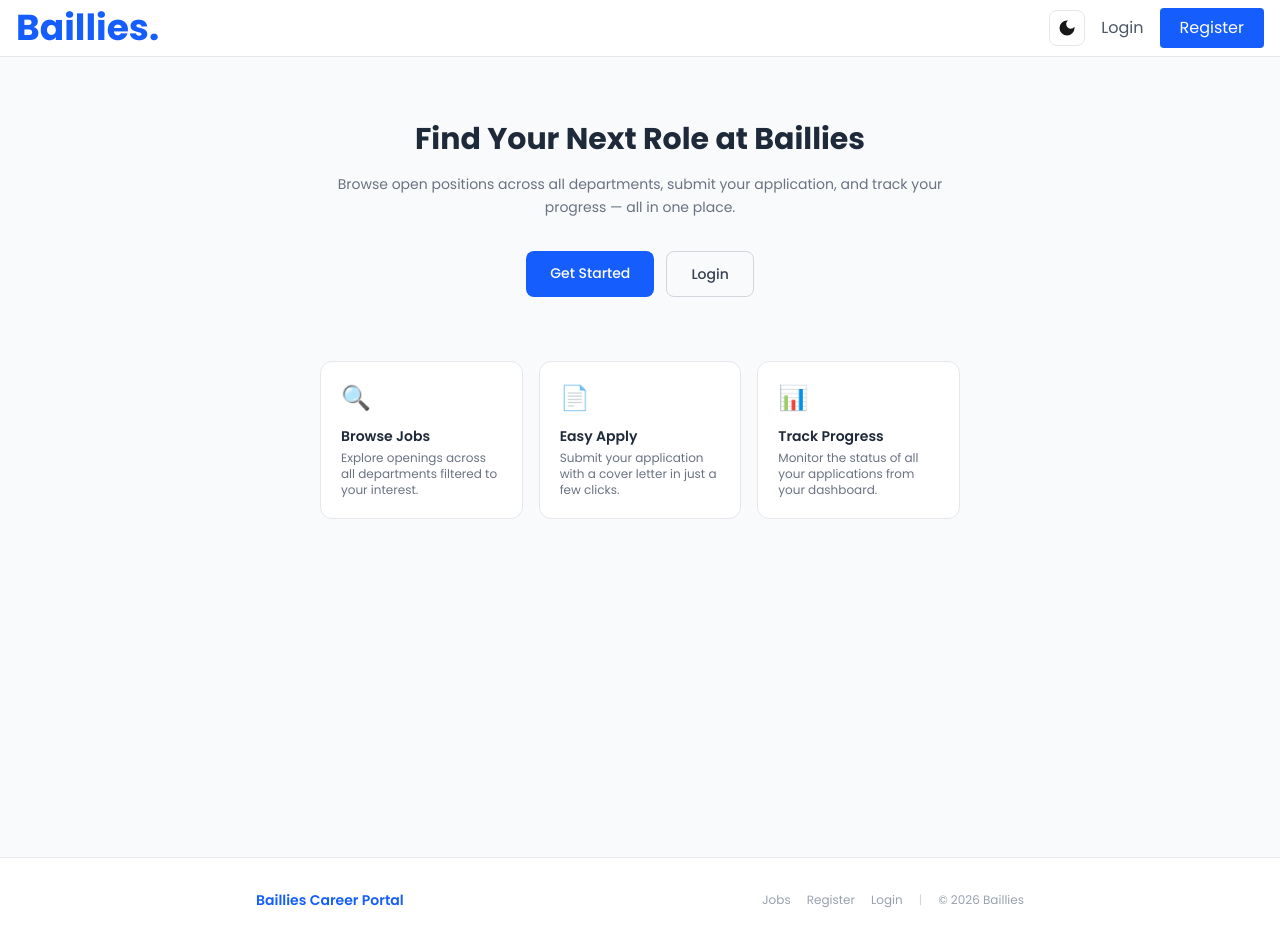
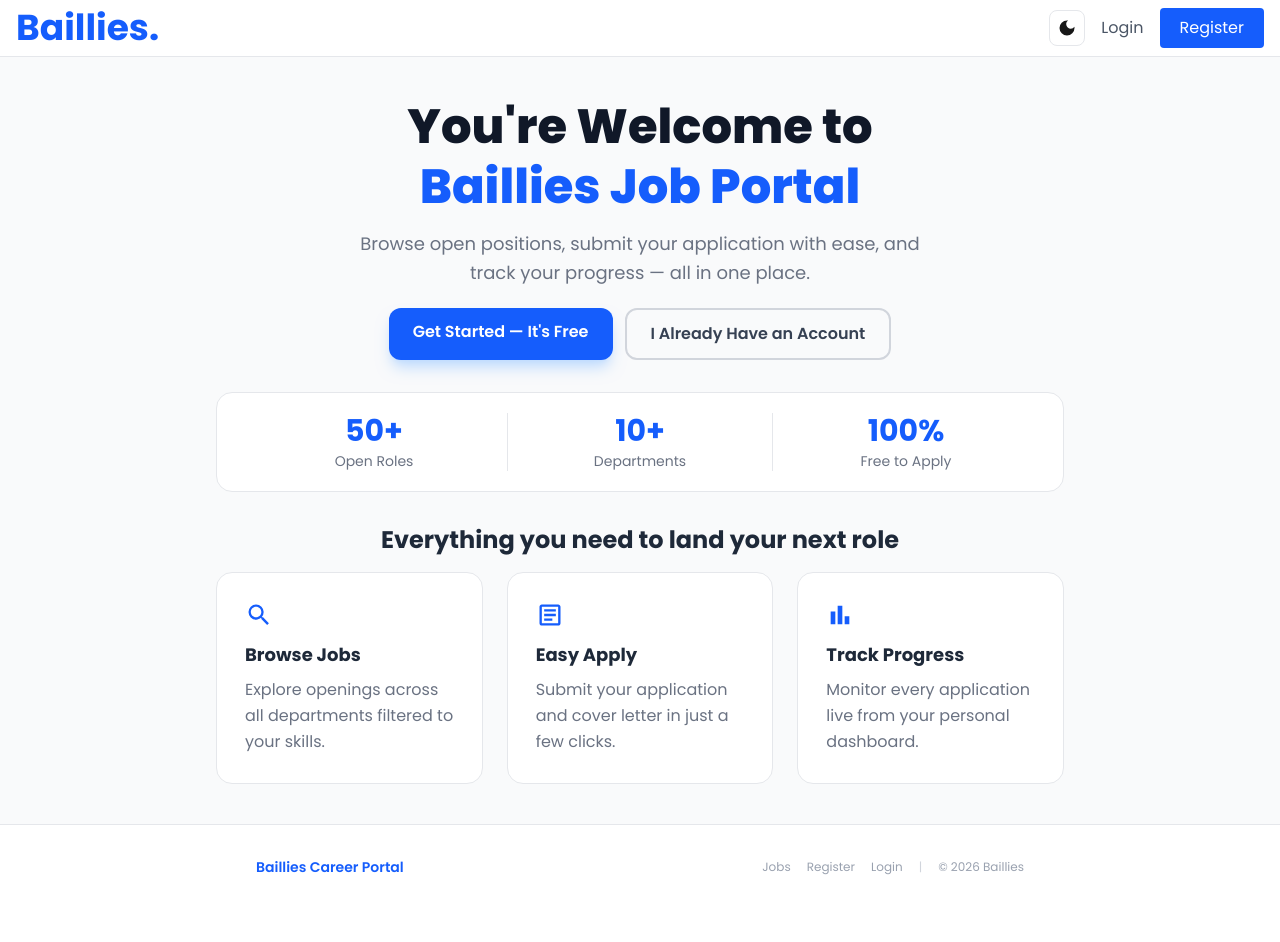
Before and after one commit to DaphneDana/baillies, a Next.js app in the folder frontend/: page / in a window 1280 px wide. After the commit the page ends 909 px from the top, so only its background shows below. Built offline with nearby package versions, Linux system fonts and the light colour scheme.

Commit message:
modified the ui for the landing page

```diff
--- a/frontend/app/page.tsx
+++ b/frontend/app/page.tsx
@@ -1,9 +1,72 @@
 'use client'
 
-import { useEffect, useState } from 'react'
+import { useEffect, useState, useRef } from 'react'
 import Link from 'next/link'
 import { useRouter } from 'next/navigation'
 import useAuthStore from '@/store/authStore'
+import { MdSearch, MdOutlineArticle, MdBarChart } from 'react-icons/md'
+
+function useCountUp(target: number, duration: number = 1500) {
+    const [count, setCount] = useState(0)
+    const triggered = useRef(false)
+    const ref = useRef<HTMLDivElement | null>(null)
+
+    useEffect(() => {
+        const observer = new IntersectionObserver(
+            ([entry]) => {
+                if (entry.isIntersecting && !triggered.current) {
+                    triggered.current = true
+                    const steps = 60
+                    const increment = target / steps
+                    const interval = duration / steps
+                    let current = 0
+                    const timer = setInterval(() => {
+                        current += increment
+                        if (current >= target) {
+                            setCount(target)
+                            clearInterval(timer)
+                        } else {
+                            setCount(Math.floor(current))
+                        }
+                    }, interval)
+                }
+            },
+            { threshold: 0.3 }
+        )
+        if (ref.current) observer.observe(ref.current)
+        return () => observer.disconnect()
+    }, [target, duration])
+
+    return { count, ref }
+}
+
+function StatCard({ value, suffix, label }: { value: number; suffix: string; label: string }) {
+    const { count, ref } = useCountUp(value)
+    return (
+        <div ref={ref} className="text-center">
+            <p className="text-xl md:text-3xl font-bold text-blue-600">{count}{suffix}</p>
+            <p className="text-xs md:text-sm text-gray-500 dark:text-gray-400 mt-0.5">{label}</p>
+        </div>
+    )
+}
+
+const features = [
+    {
+        icon: MdSearch,
+        title: 'Browse Jobs',
+        description: 'Explore openings across all departments filtered to your skills.',
+    },
+    {
+        icon: MdOutlineArticle,
+        title: 'Easy Apply',
+        description: 'Submit your application and cover letter in just a few clicks.',
+    },
+    {
+        icon: MdBarChart,
+        title: 'Track Progress',
+        description: 'Monitor every application live from your personal dashboard.',
+    },
+]
 
 export default function HomePage() {
     const [mounted, setMounted] = useState(false)
@@ -18,51 +81,92 @@ export default function HomePage() {
     }, [mounted, user])
 
     return (
-        <main className="min-h-screen bg-gray-50 dark:bg-gray-950">
+        <main className="flex-1 bg-gray-50 dark:bg-gray-950 flex flex-col justify-center">
+            <div className="px-4 md:px-6 py-6 md:py-10 max-w-4xl mx-auto w-full flex flex-col gap-6 md:gap-8">
+
                 {/* Hero */}
-            <section className="px-4 py-16 text-center max-w-2xl mx-auto">
-                <h1 className="text-3xl font-bold text-gray-800 dark:text-white mb-4">
-                    Find Your Next Role at Baillies
+                <section className="text-center">
+                    {/* <div className="inline-block bg-blue-50 dark:bg-blue-900/30 text-blue-600 dark:text-blue-400 text-xs md:text-sm font-medium px-3 py-1 rounded-full mb-3">
+                        Now hiring across all departments
+                    </div> */}
+
+                    <h1 className="text-3xl md:text-5xl font-extrabold text-gray-900 dark:text-white leading-tight mb-3">
+                        You&apos;re Welcome to <br className="hidden sm:block" />
+                        <span className="text-blue-600">Baillies Job Portal</span>
                     </h1>
-                <p className="text-gray-500 dark:text-gray-400 mb-8 text-sm leading-relaxed">
-                    Browse open positions across all departments, submit your application, and track your progress — all in one place.
+
+                    <p className="text-sm md:text-lg text-gray-500 dark:text-gray-400 mb-5 max-w-xl mx-auto leading-relaxed">
+                        Browse open positions, submit your application with ease, and track your progress — all in one place.
                     </p>
+
                     <div className="flex flex-col sm:flex-row gap-3 justify-center">
                         <Link
                             href="/register"
-                        className="bg-blue-600 text-white px-6 py-3 rounded-lg text-sm font-medium hover:bg-blue-700"
+                            className="bg-blue-600 text-white px-6 py-3 rounded-xl text-sm md:text-base font-semibold hover:bg-blue-700 transition-colors shadow-lg shadow-blue-200 dark:shadow-none"
                         >
-                        Get Started
+                            Get Started — It&apos;s Free
                         </Link>
                         <Link
                             href="/login"
-                        className="border border-gray-300 dark:border-gray-600 text-gray-700 dark:text-gray-300 px-6 py-3 rounded-lg text-sm font-medium hover:border-blue-400"
+                            className="border-2 border-gray-300 dark:border-gray-600 text-gray-700 dark:text-gray-300 px-6 py-3 rounded-xl text-sm md:text-base font-semibold hover:border-blue-500 hover:text-blue-600 dark:hover:border-blue-400 dark:hover:text-blue-400 transition-colors"
                         >
-                        Login
+                            I Already Have an Account
                         </Link>
                     </div>
                 </section>
 
-            {/* Features */}
-            <section className="px-4 pb-16 max-w-2xl mx-auto">
-                <div className="grid grid-cols-1 sm:grid-cols-3 gap-4">
-                    <div className="bg-white dark:bg-gray-900 border border-gray-200 dark:border-gray-700 rounded-xl p-5">
-                        <div className="text-2xl mb-3">🔍</div>
-                        <h3 className="font-semibold text-gray-800 dark:text-white text-sm mb-1">Browse Jobs</h3>
-                        <p className="text-xs text-gray-500 dark:text-gray-400">Explore openings across all departments filtered to your interest.</p>
+                {/* Stats bar */}
+                <section>
+                    <div className="grid grid-cols-3 bg-white dark:bg-gray-900 border border-gray-200 dark:border-gray-700 rounded-2xl px-4 py-4 md:px-6 md:py-5">
+                        <StatCard value={50} suffix="+" label="Open Roles" />
+                        <div className="border-x border-gray-200 dark:border-gray-700">
+                            <StatCard value={10} suffix="+" label="Departments" />
                         </div>
-                    <div className="bg-white dark:bg-gray-900 border border-gray-200 dark:border-gray-700 rounded-xl p-5">
-                        <div className="text-2xl mb-3">📄</div>
-                        <h3 className="font-semibold text-gray-800 dark:text-white text-sm mb-1">Easy Apply</h3>
-                        <p className="text-xs text-gray-500 dark:text-gray-400">Submit your application with a cover letter in just a few clicks.</p>
-                    </div>
-                    <div className="bg-white dark:bg-gray-900 border border-gray-200 dark:border-gray-700 rounded-xl p-5">
-                        <div className="text-2xl mb-3">📊</div>
-                        <h3 className="font-semibold text-gray-800 dark:text-white text-sm mb-1">Track Progress</h3>
-                        <p className="text-xs text-gray-500 dark:text-gray-400">Monitor the status of all your applications from your dashboard.</p>
-                    </div>
+                        <StatCard value={100} suffix="%" label="Free to Apply" />
                     </div>
                 </section>
+
+                {/* Feature cards */}
+                <section>
+                    <h2 className="text-base md:text-2xl font-bold text-gray-800 dark:text-white text-center mb-4">
+                        Everything you need to land your next role
+                    </h2>
+
+                    <div className="grid grid-cols-3 gap-3 md:gap-6">
+                        {features.map((f) => {
+                            const Icon = f.icon
+                            return (
+                                <div
+                                    key={f.title}
+                                    className="bg-white dark:bg-gray-900 border border-gray-200 dark:border-gray-700 rounded-2xl p-4 md:p-7 transition-all duration-300 ease-in-out hover:scale-105 hover:shadow-xl hover:shadow-blue-100 dark:hover:shadow-blue-900/20 hover:border-blue-300 dark:hover:border-blue-700 cursor-default"
+                                >
+                                    <div className="mb-3">
+                                        <Icon size={28} className="text-blue-600" />
+                                    </div>
+                                    <h3 className="text-sm md:text-lg font-bold text-gray-800 dark:text-white mb-1 md:mb-2">{f.title}</h3>
+                                    <p className="text-xs md:text-base text-gray-500 dark:text-gray-400 leading-relaxed hidden sm:block">{f.description}</p>
+                                </div>
+                            )
+                        })}
+                    </div>
+                </section>
+
+                {/* CTA */}
+                {/* <section>
+                    <div className="bg-blue-600 rounded-2xl px-2 py-5 flex flex-col sm:flex-row items-center justify-between gap-4">
+                        <p className="text-sm md:text-base font-semibold text-white text-center sm:text-left">
+                            Ready to take the next step? Join Baillies today.
+                        </p>
+                        <Link
+                            href="/register"
+                            className="shrink-0 bg-white text-blue-600 font-bold px-5 py-2 rounded-xl text-sm hover:bg-blue-50 transition-colors"
+                        >
+                            Create Your Account
+                        </Link>
+                    </div>
+                </section> */}
+
+            </div>
         </main>
     )
 }
```
Lines whose indentation alone changed are shown as unchanged.
